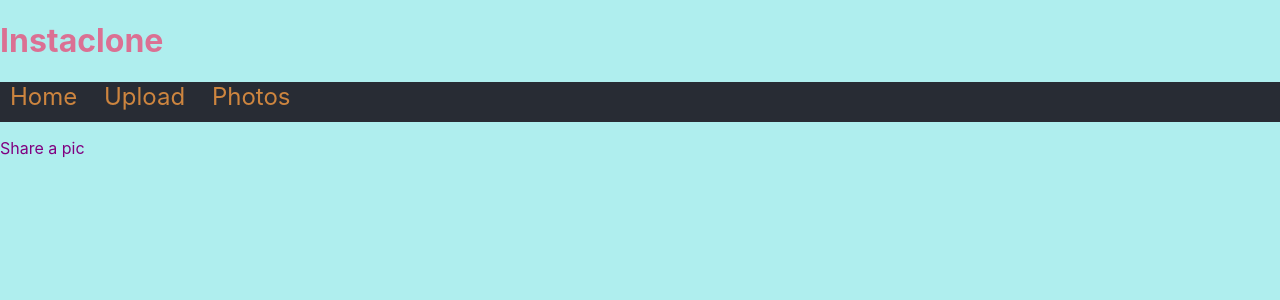
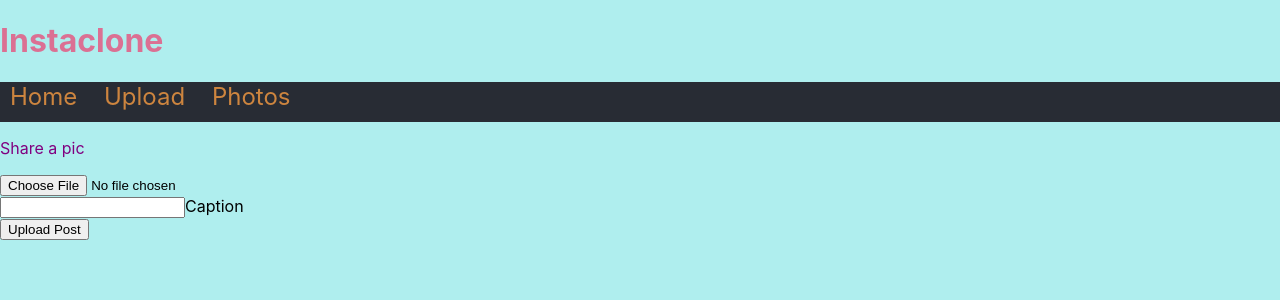
Before and after one commit to Gamoundo/instaclone, a React (Create React App) app in the folder insta-frontend/: page /upload in a window 1280 px wide. Shown: the top 300 px of the page. Built offline with nearby package versions, Linux system fonts and the light colour scheme.

Commit message:
added a form to upload post page

```diff
--- a/insta-frontend/src/Components/UploadPosts.js
+++ b/insta-frontend/src/Components/UploadPosts.js
@@ -1,9 +1,52 @@
-import React from 'react'
+import React, { useState } from 'react'
 
 function Upload() {
+
+    const [formData, setformData] = useState(
+        {
+            file: "",
+            caption: ""
+        }
+    )
+
+        const handleChange = (e) => {
+            setformData((prevState) => {
+                return{
+                    ...prevState,
+                    [e.target.name]: e.target.value
+                }
+            }
+
+            )
+        }
+
+
+     const   handleFileChange = (e) => {
+                setformData((prevState) => {
+                    return{
+                        ...prevState,
+                        [e.target.name]: e.target.files[0]
+                    }
+                }
+
+                )
+        }
+
     return(
         <div>
             <p>Share a pic</p>
+
+            <form>
+                <div>
+                    <input onChange={handleFileChange} type='file' name='file'/>
+
+                </div>
+                <div>
+                    <input onChange={handleChange} value={formData.caption} type='text' name='caption'/>
+                    <label htmlFor="caption">Caption</label>
+                </div>
+                <input type="submit" value="Upload Post"  />
+            </form>
         </div>
     )
 }
```
